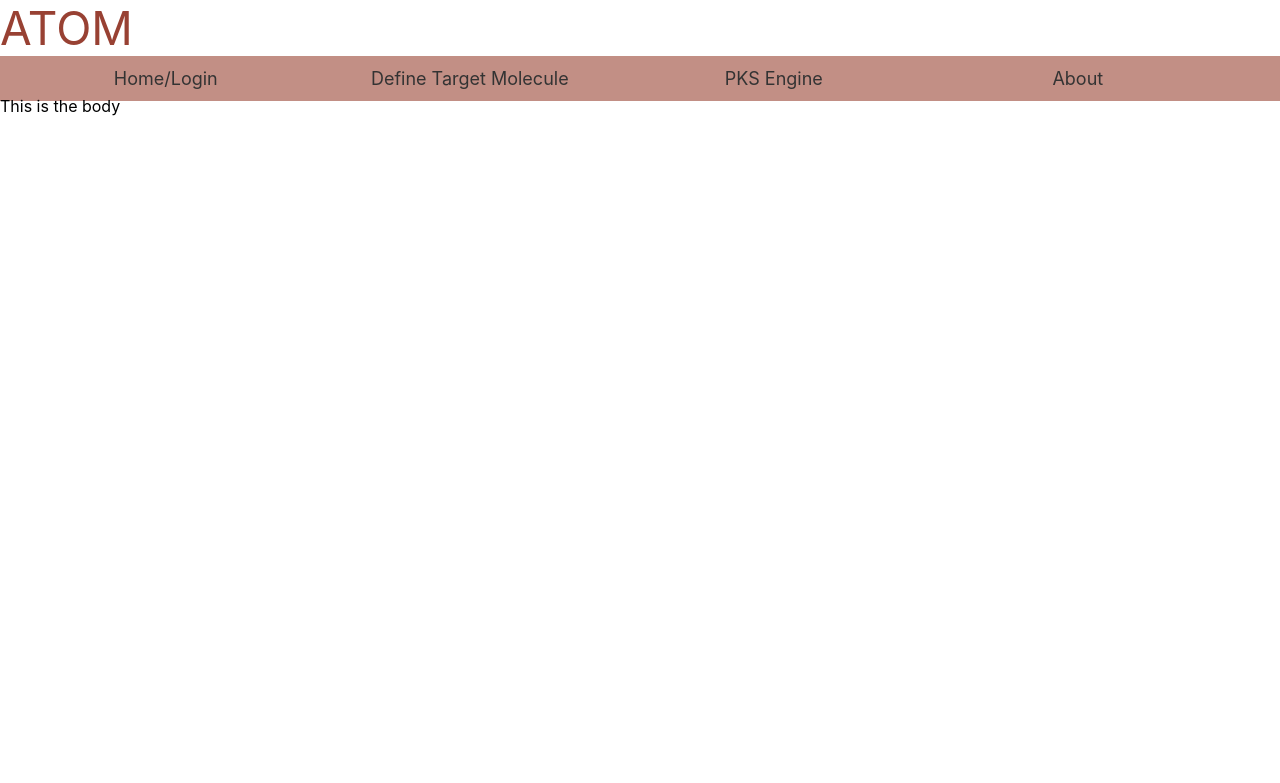
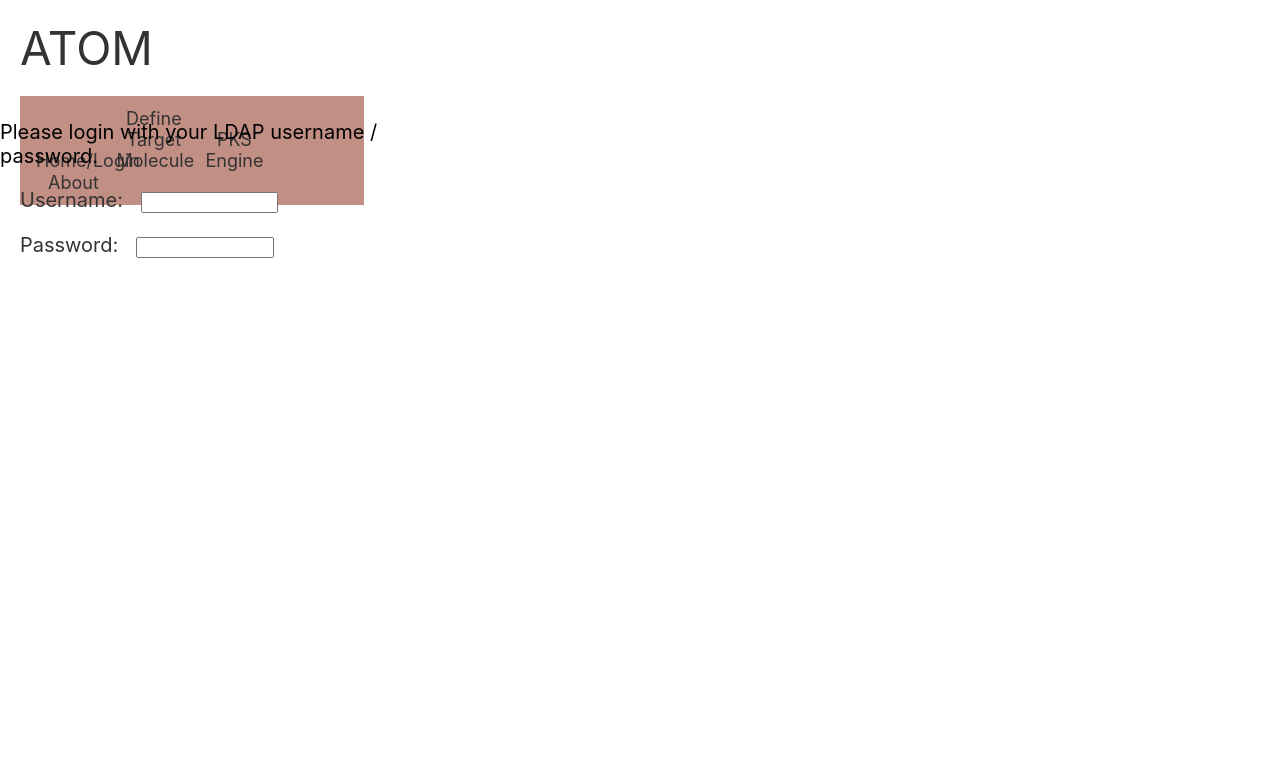
Before and after one commit to satyarth934/django-mysite, a Django app: template dfshow/templates/dfshow/home.html in a window 1280 px wide. Shown: the top 783 px of the page. Run offline with Django 4.2, Linux system fonts and the light colour scheme; the template is opened without the code that fills it, so the values that code supplies are empty; parts of the project's set-up code (start-up, migrations or seed data) failed here and were passed over.

Commit message:
added some login and styling

```diff
--- /dev/null
+++ b/dfshow/static/stylesheets/home.css
@@ -0,0 +1,15 @@
+body {
+  width: 30%;
+  margin: 120px auto;
+  font-size: 20px;
+}
+
+body div {
+  margin: 20px;
+  color:  #333;
+}
+
+body input {
+  width: 40%;
+  margin: 0 12px;
+}
--- a/dfshow/templates/dfshow/home.html
+++ b/dfshow/templates/dfshow/home.html
@@ -1,6 +1,16 @@
 <html>
+  <link rel="stylesheet" type="text/css" href="../../static/stylesheets/base.css">
+  <link rel="stylesheet" type="text/css" href="../../static/stylesheets/home.css">
+
+  <!-- this include tag should be at the top of each page to add the header above the body-->
   {% include "header.html" %}
   <body>
-    <p> This is the body </p>
+    <p>Please login with your LDAP username / password.</p>
+    <div>
+      Username: <input class="usernameInput" type="text" />
+    </div>
+    <div>
+      Password: <input class="passwordInput" type="password" />
+    </div>
   </body>
 </html>
```
